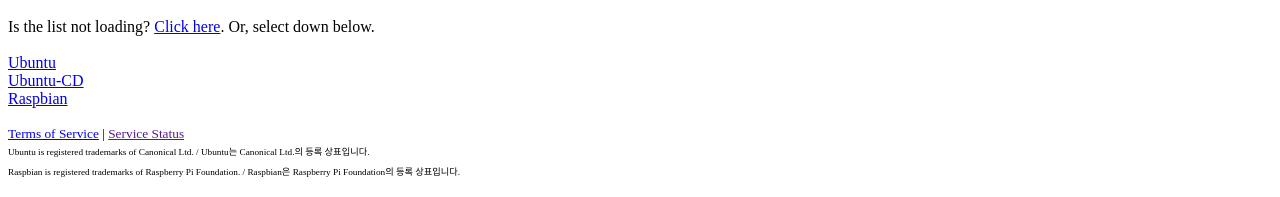
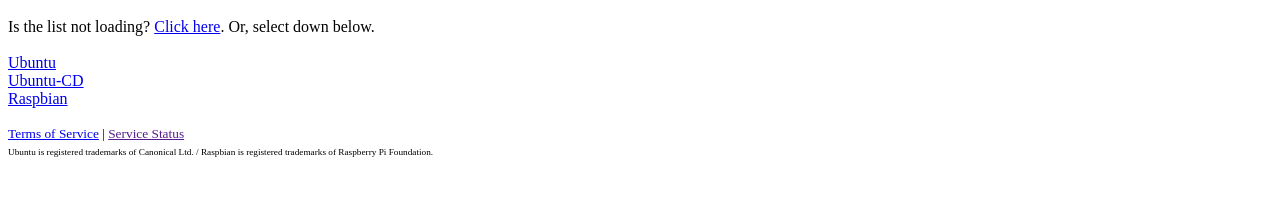
Before and after one commit to zzunipark/zzuniMirror, a plain HTML site: page src/index.html in a window 1280 px wide. Shown: the part 1043-1240 px from the top of the page. Drawn offline with Linux system fonts and the light colour scheme; a web font is replaced by a local one.

Commit message:
Upated README, Index

```diff
--- a/src/index.html
+++ b/src/index.html
@@ -59,9 +59,8 @@
     <footer>
         <p>
             <small><a href="./terms-of-service/">Terms of Service</a> | <a href="">Service Status</a><br>
-                <sub><sup>Ubuntu is registered trademarks of Canonical Ltd. / Ubuntu는 Canonical Ltd.의 등록
-                        상표입니다.</sup></sub><br><sup><sub>Raspbian is registered trademarks of
-                        Raspberry Pi Foundation. / Raspbian은 Raspberry Pi Foundation의 등록 상표입니다.</sub></sup></small>
+                <sub><sup>Ubuntu is registered trademarks of Canonical Ltd. / Raspbian is registered trademarks
+                        of Raspberry Pi Foundation.</sup></sub></small>
         </p>
     </footer>
 </body>
```
Also changed, not shown: 1 other file.
